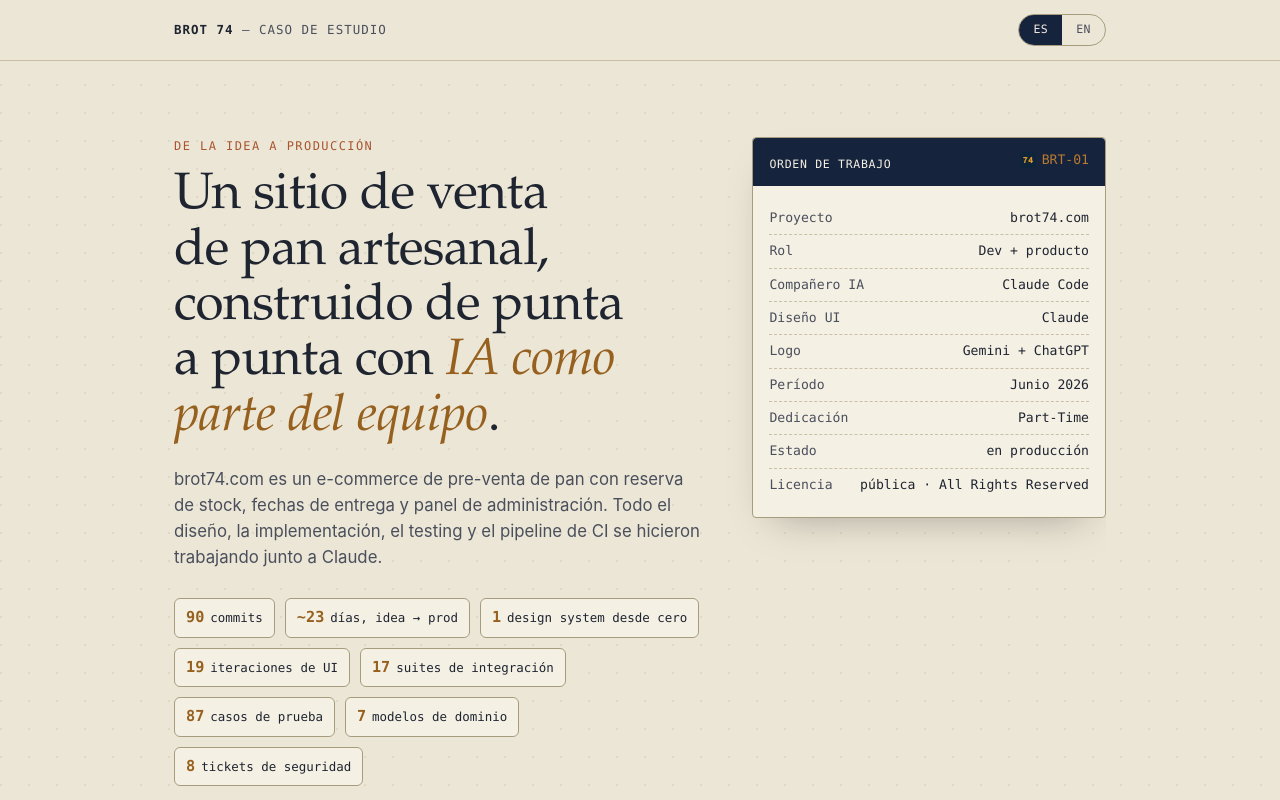
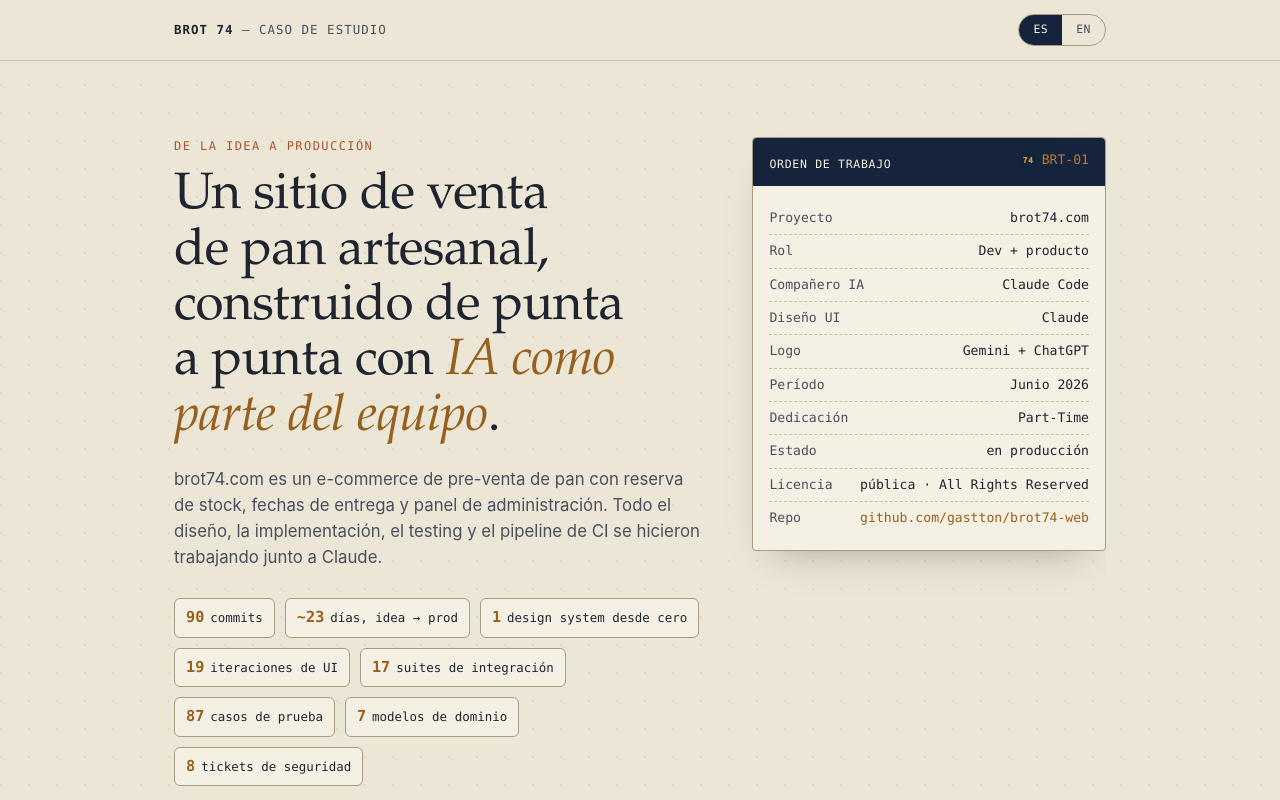
Before and after one commit to gastton/brot74-web, a Next.js app: page /como-se-hizo in a window 1280 px wide. Shown: the top 800 px of the page. Built offline with nearby package versions, Linux system fonts and the light colour scheme.

Commit message:
feat: agregar link al repo de GitHub en /como-se-hizo
Nueva fila "Repo" en el docket, apuntando al repo público
github.com/gastton/brot74-web.

Co-Authored-By: Claude Sonnet 5 <noreply@anthropic.com>

```diff
--- a/app/como-se-hizo/page.tsx
+++ b/app/como-se-hizo/page.tsx
@@ -598,6 +598,7 @@ const content = `
           <div class="docket-row"><span class="k" data-es="Dedicación" data-en="Commitment">Dedicación</span><span class="v" data-es="Part-Time" data-en="Part-Time">Part-Time</span></div>
           <div class="docket-row"><span class="k" data-es="Estado" data-en="Status">Estado</span><span class="v" data-es="en producción" data-en="in production">en producción</span></div>
           <div class="docket-row"><span class="k" data-es="Licencia" data-en="License">Licencia</span><span class="v" data-es="pública · All Rights Reserved" data-en="public · All Rights Reserved">pública · All Rights Reserved</span></div>
+          <div class="docket-row"><span class="k" data-es="Repo" data-en="Repo">Repo</span><span class="v"><a href="https://github.com/gastton/brot74-web" target="_blank" rel="noopener noreferrer">github.com/gastton/brot74-web</a></span></div>
         </div>
       </div>
     </div>
```
